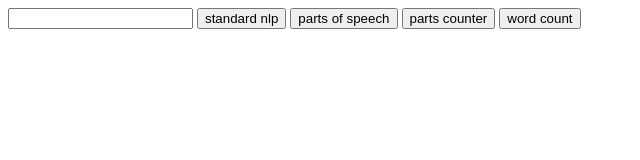
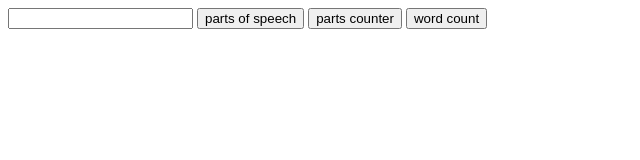
Before and after one commit to sickify/verbiage, a website: page client/index.html in a window 1280 px wide. Shown: the whole page, without its empty margins (0-640 px from the left). Drawn offline with nearby package versions, Linux system fonts and the light colour scheme.

Commit message:
<sickify>(client): remove standard sentence button {ok}

```diff
--- a/client/index.html
+++ b/client/index.html
@@ -10,7 +10,6 @@
 <body>
   <div>
     <input type="text" id="in">
-    <button id="nlpButton" onclick="nlpGet()">standard nlp</button>
     <button id="partsGet" onclick="partsGet()">parts of speech</button>
     <button id="partsCounter" onclick="partsCounter()">parts counter</button>
     <button id="countGet" onclick="countGet()">word count</button>
```
